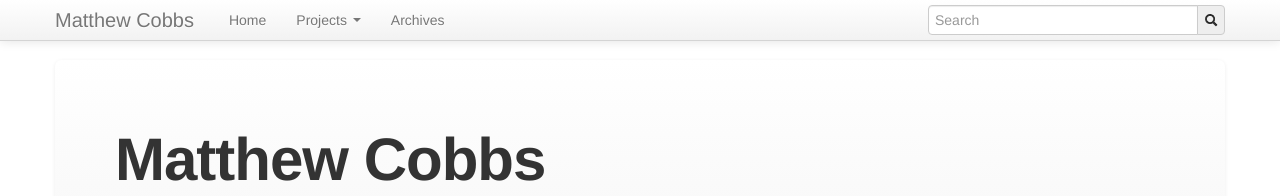
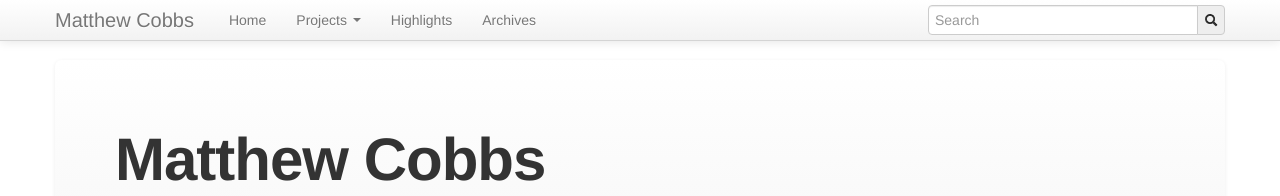
Before and after one commit to draeton/draeton.github.com, a Jekyll site: the page built from index.html, in a window 1280 px wide. Shown: the top 196 px of the page. Built offline with Jekyll 4.4.1, drawn with Linux system fonts in a browser that asks for light colours; nearby versions of some CDN libraries; Markdown is read by kramdown in place of the engine named in the settings; the list of posts is cut into pages by our own code.

Commit message:
Adding highlights to the navigation

```diff
--- a/_layouts/default.html
+++ b/_layouts/default.html
@@ -60,6 +60,7 @@
                                     <li><a href="/deeplink">Deeplink</a></li>
                                 </ul>
                             </li>
+                            <li><a href="/highlights.html">Highlights</a></li>
                             <li><a href="/archives.html">Archives</a></li>
                         </ul>
                         <form action="/search.html" class="navbar-form pull-right">
```
